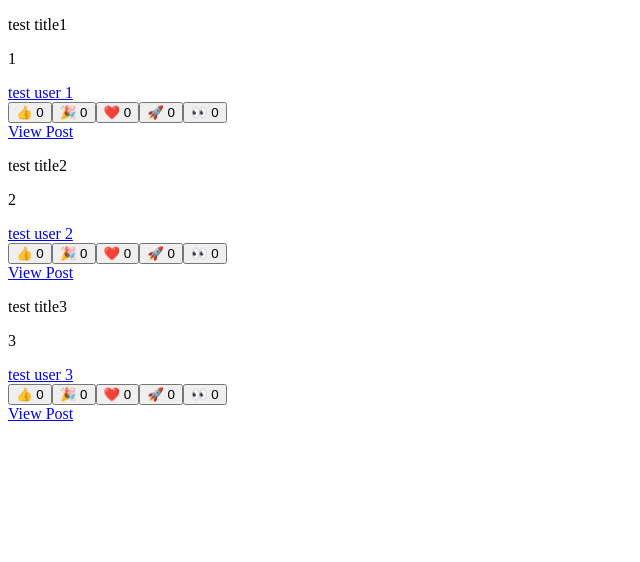
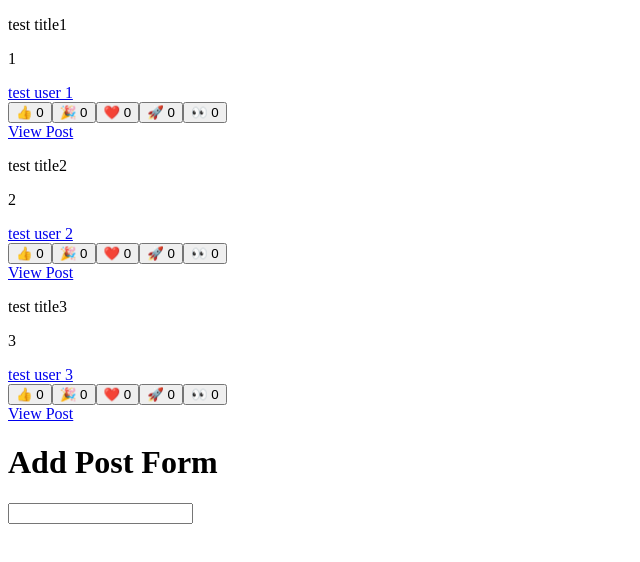
Before and after one commit to eviry-ishikawa/redux-toolkit-sample, a React (Create React App) app: page / in a window 1280 px wide. Shown: the top 562 px of the page, without its empty margins (0-640 px from the left). Built offline with nearby package versions, Linux system fonts and the light colour scheme.

Commit message:
create add post form

```diff
--- /dev/null
+++ b/src/features/posts/AddPostForm.tsx
@@ -0,0 +1,10 @@
+import React from 'react';
+
+export const AddPostForm = () => {
+  return (
+    <div>
+      <h1>Add Post Form</h1>
+      <input></input>
+    </div>
+  );
+};
--- a/src/features/posts/PostList.tsx
+++ b/src/features/posts/PostList.tsx
@@ -4,6 +4,7 @@ import { Link } from 'react-router-dom';
 import { selectAllPost } from './postsSlice';
 import { ReactionButton } from './ReactionButton';
 import { PostInfo } from './PostInfo';
+import { AddPostForm } from './AddPostForm';
 
 export const PostList: React.FC = () => {
   const posts = useSelector(selectAllPost);
@@ -16,6 +17,9 @@ export const PostList: React.FC = () => {
           <Link to={`/posts/${post.id}`}>View Post</Link>
         </section>
       ))}
+      <div>
+        <AddPostForm />
+      </div>
     </div>
   );
 };
```
Also changed, not shown: 2 other files (tests, documents, lock files or other folders).
